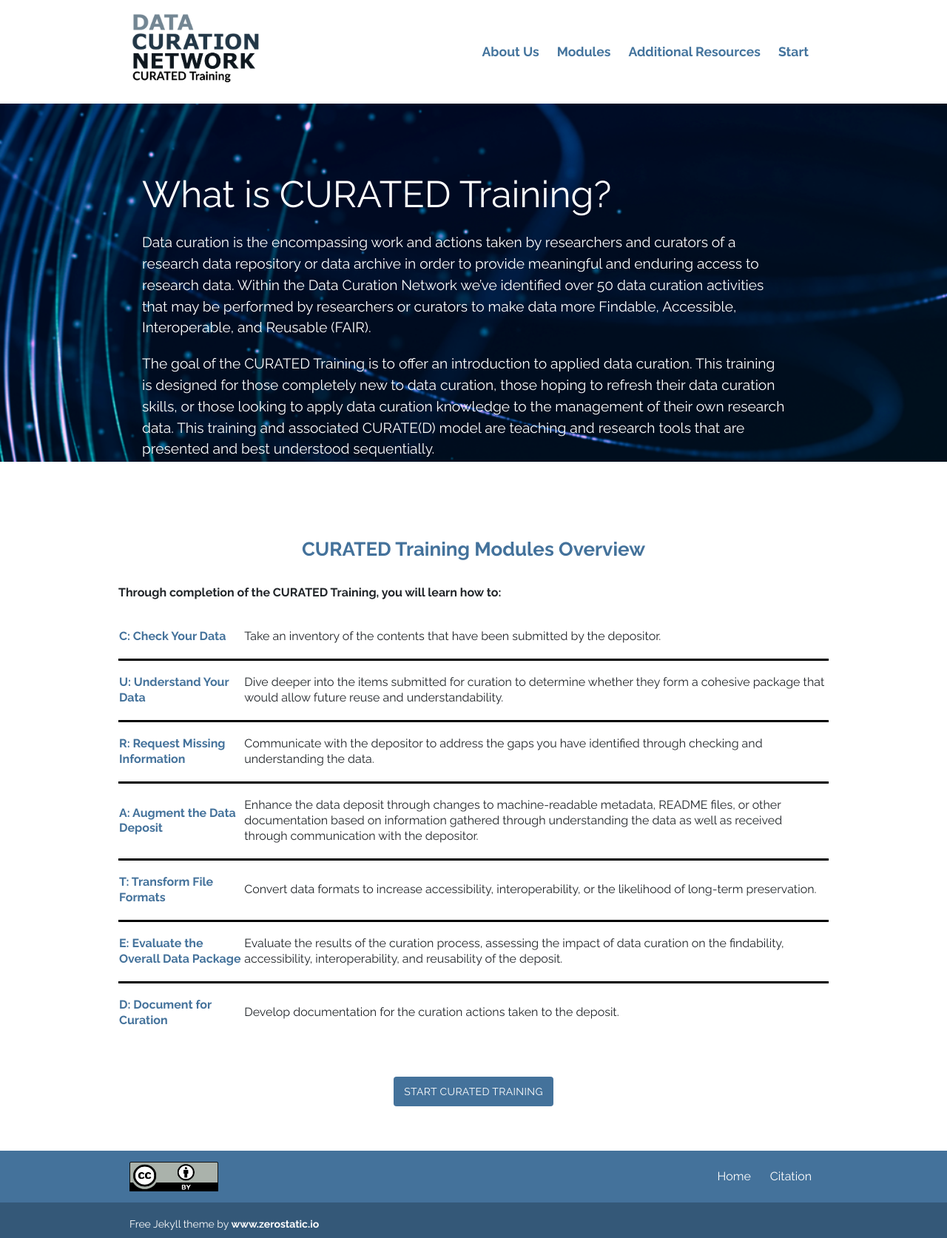
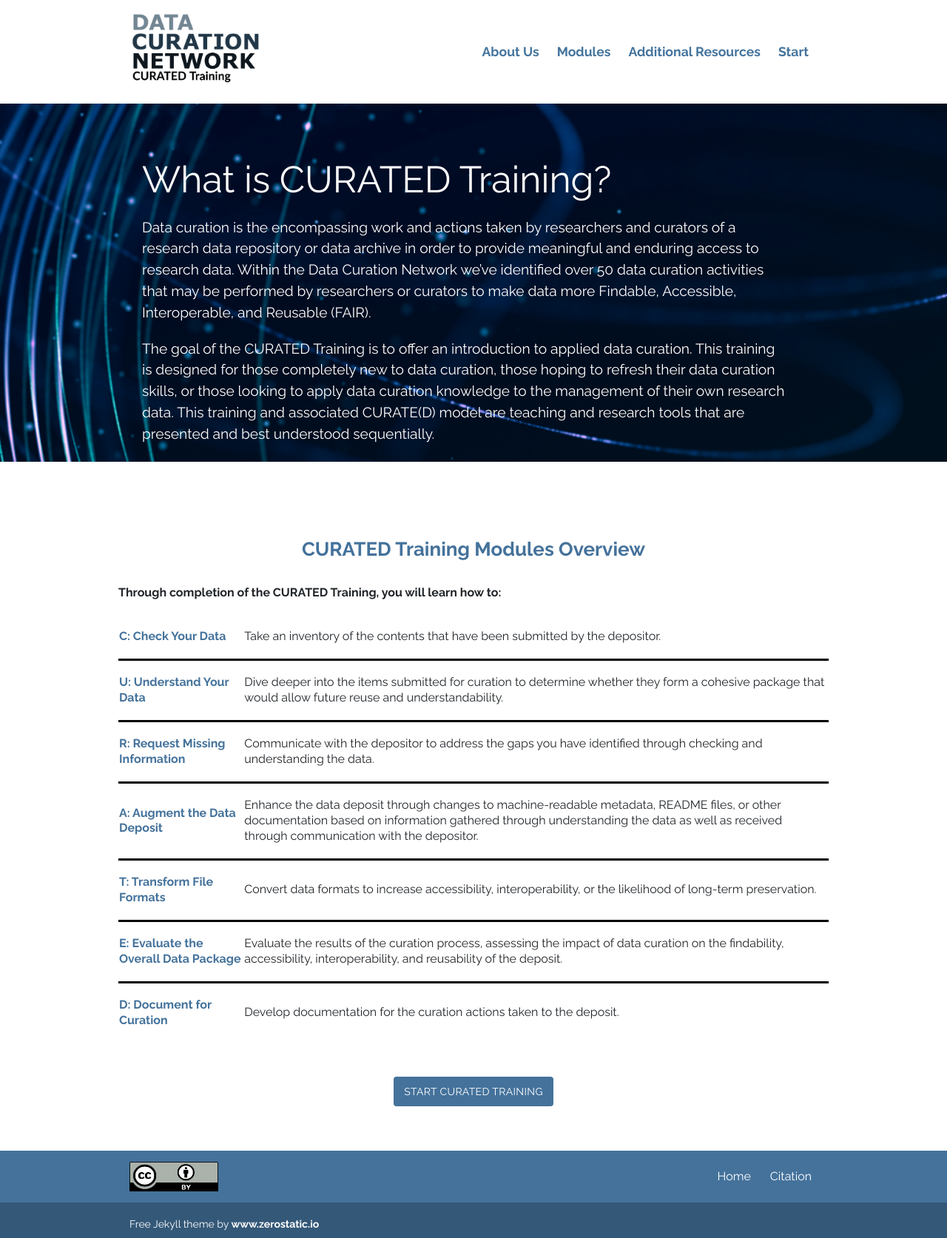
Before and after one commit to DataCurationNetwork/CURATED, a Jekyll site: the page built from index.md, in a window 1280 px wide. Shown: the whole page at 74% size. Built offline with Jekyll 4.4.1, drawn with Linux system fonts in a browser that asks for light colours.

Commit message:
Revert "Update home.html"

```diff
--- a/_layouts/home.html
+++ b/_layouts/home.html
@@ -20,6 +20,10 @@ bodyClass: "page-home"
   <div class = "container-fluid p-0 m-0 b-0">
     <div class = "wrapper">
 
+      <div class= "text">
+         {{ content }}
+      </div>
+
       {% if page.intro_image %}
       <div class= "p-0 m-0 b-0">
         <img alt="{{ page.title }}" class="intro-image{% if page.intro_image_relative %} intro-image-relative{% endif %}{% if page.intro_image_hide_on_mobile %} intro-image-hide-mobile{% endif %}" src="{{ page.intro_image | relURL }}" />
@@ -29,9 +33,6 @@ bodyClass: "page-home"
 
     </div>
   </div>
-   <div class= "text">
-         {{ content }}
-      </div>
 </div>
 
 
```
